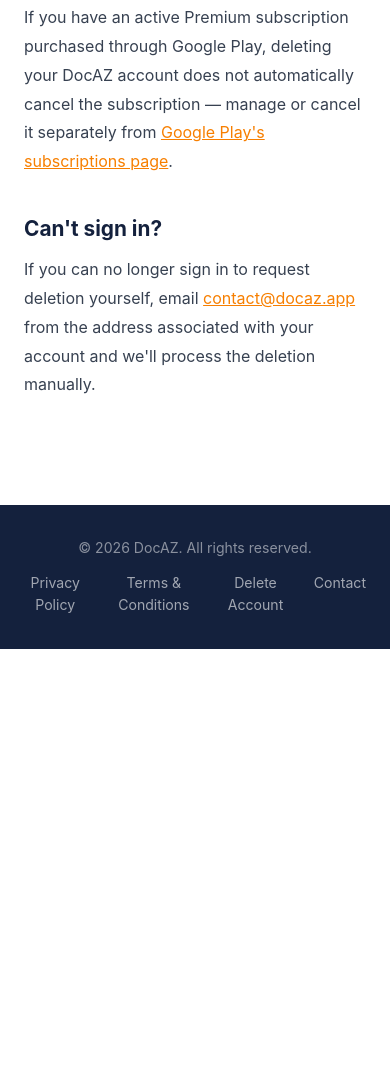
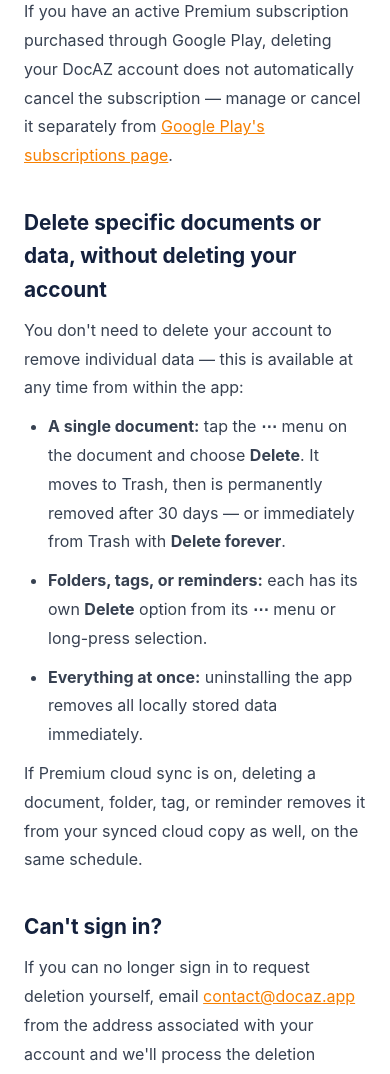
Before and after one commit to clipsy68/docaz-website, a plain HTML site: page delete-account.html in a window 390 px wide. Shown: the part 1397-2471 px from the top of the page. Before the commit the page ends 2046 px from the top, so only its background shows below. Drawn offline with Linux system fonts and the light colour scheme.

Commit message:
Shrink oversized nav logo; add partial-data-deletion section
The header wordmark rendered too large on high-DPI phones at 28px —
dropped to 22px, closer to the original text logo's visual weight.
Also adds a dedicated section (with #delete-data anchor) explaining
how users can delete individual documents/folders/tags/reminders
without deleting their whole account, for Play Console's Data safety
"delete some data" URL requirement.

Co-Authored-By: Claude Sonnet 5 <noreply@anthropic.com>
Claude-Session: https://claude.ai/code/session_016r9u9JHEwiNJVGCtEa1xgA

```diff
--- a/assets/css/style.css
+++ b/assets/css/style.css
@@ -41,7 +41,7 @@ body {
   padding: 14px 24px;
 }
 .nav-logo { display: flex; align-items: center; text-decoration: none; }
-.nav-logo-img { height: 28px; width: auto; display: block; }
+.nav-logo-img { height: 22px; width: auto; display: block; }
 .nav nav { display: flex; gap: 28px; align-items: center; }
 .nav nav a {
   color: rgba(255,255,255,.8);
--- a/delete-account.html
+++ b/delete-account.html
@@ -53,6 +53,15 @@
       <p>DocAZ is built to work fully on your device without an account. Documents, folders, tags, and reminders stored locally on your phone are <strong>not</strong> deleted when you delete your account — they stay on your device, encrypted, exactly as before. If you also want to remove your local documents, use Settings to delete them individually, or uninstall the app.</p>
       <p>If you have an active Premium subscription purchased through Google Play, deleting your DocAZ account does not automatically cancel the subscription — manage or cancel it separately from <a href="https://play.google.com/store/account/subscriptions" target="_blank" rel="noopener">Google Play's subscriptions page</a>.</p>
 
+      <h2 id="delete-data">Delete specific documents or data, without deleting your account</h2>
+      <p>You don't need to delete your account to remove individual data — this is available at any time from within the app:</p>
+      <ul>
+        <li><strong>A single document:</strong> tap the <strong>⋯</strong> menu on the document and choose <strong>Delete</strong>. It moves to Trash, then is permanently removed after 30 days — or immediately from Trash with <strong>Delete forever</strong>.</li>
+        <li><strong>Folders, tags, or reminders:</strong> each has its own <strong>Delete</strong> option from its <strong>⋯</strong> menu or long-press selection.</li>
+        <li><strong>Everything at once:</strong> uninstalling the app removes all locally stored data immediately.</li>
+      </ul>
+      <p>If Premium cloud sync is on, deleting a document, folder, tag, or reminder removes it from your synced cloud copy as well, on the same schedule.</p>
+
       <h2>Can't sign in?</h2>
       <p>If you can no longer sign in to request deletion yourself, email <a href="mailto:contact@docaz.app">contact@docaz.app</a> from the address associated with your account and we'll process the deletion manually.</p>
 
```
